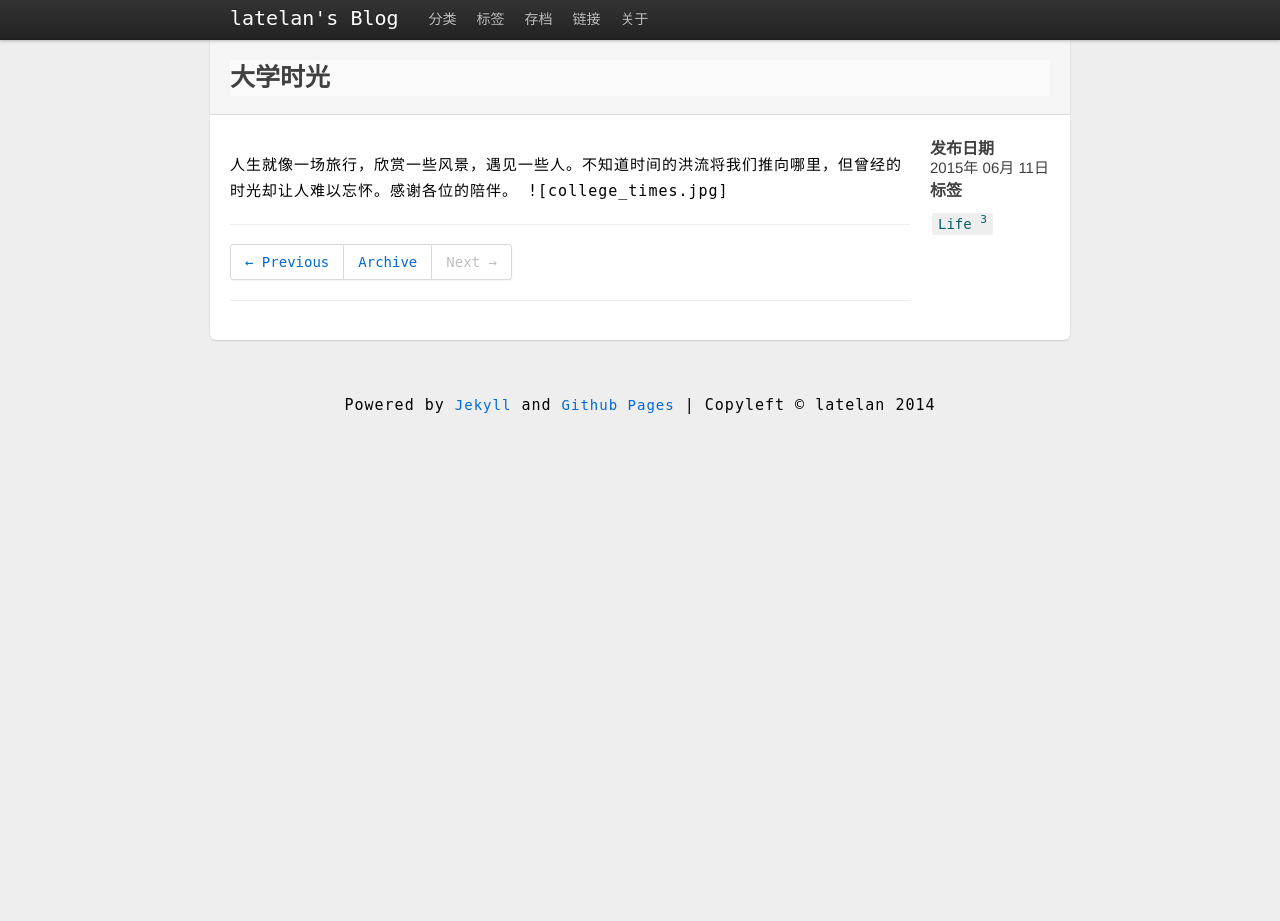
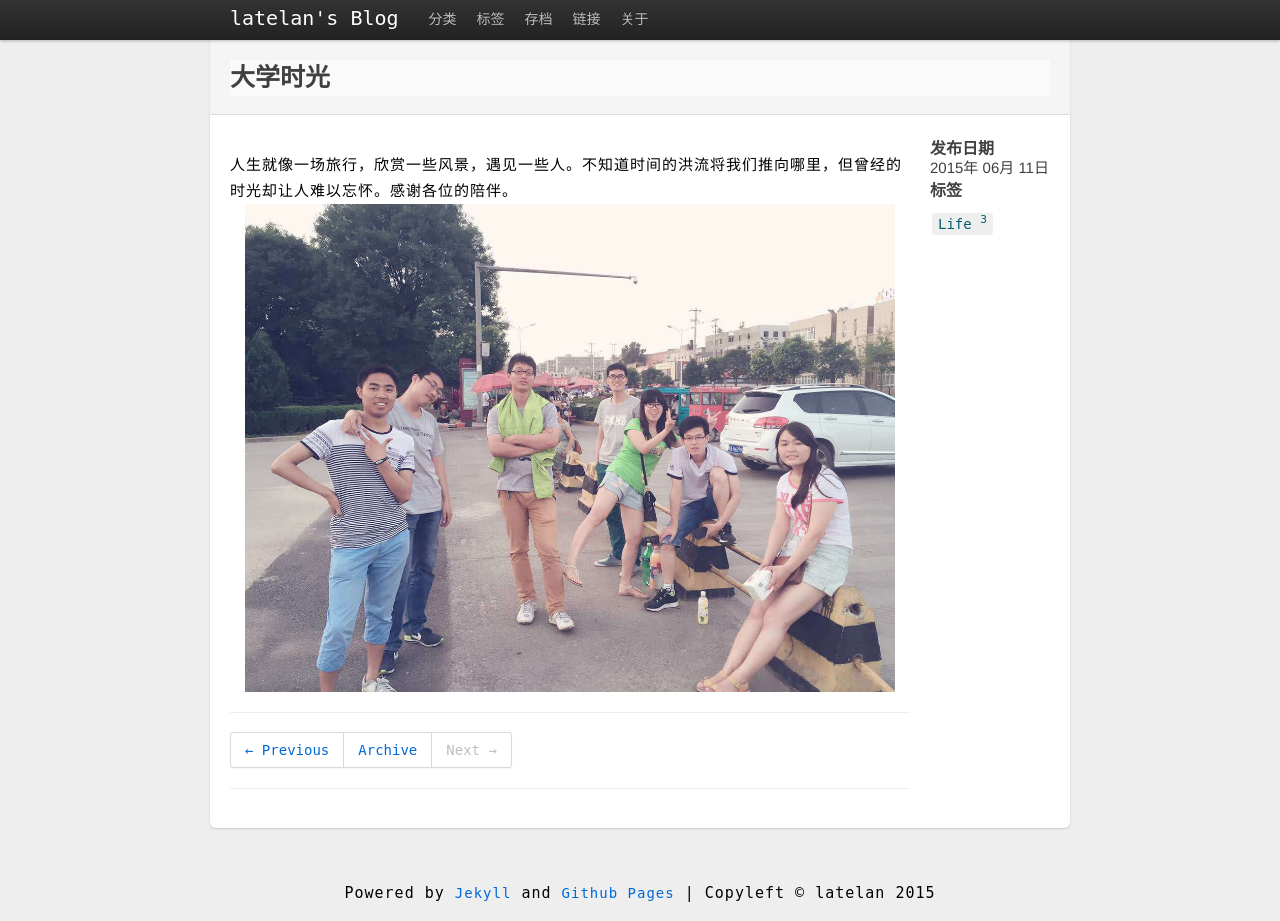
Before and after one commit to latelan/zero, a Jekyll site: the page built from _posts/2015-06-11-college-time.md, in a window 1280 px wide and 921 px high. Built offline with Jekyll 4.4.1, drawn with Linux system fonts in a browser that asks for light colours; comment, search, counter and statistics services are not loaded.

Commit message:
fix problem picture view

```diff
--- a/_layouts/default.html
+++ b/_layouts/default.html
@@ -98,7 +98,7 @@
         <p>
 	  Powered by <a href="http://jekyllrb.com" target="_blank">Jekyll</a>
 	  and <a href="http://pages.github.com" target="_blank">Github Pages</a> |
-	  Copyleft &copy; {{ site.author.name }} 2014
+	  Copyleft &copy; {{ site.author.name }} 2015
         </p>
       </footer>
 
--- a/_posts/2015-06-11-college-time.md
+++ b/_posts/2015-06-11-college-time.md
@@ -8,4 +8,4 @@ tags: [Life]
 {% include JB/setup %}
 
 人生就像一场旅行，欣赏一些风景，遇见一些人。不知道时间的洪流将我们推向哪里，但曾经的时光却让人难以忘怀。感谢各位的陪伴。
-![college_times.jpg]
+![college_times](/assets/img/college_times.jpg)
```
Also changed, not shown: 1 other file.
